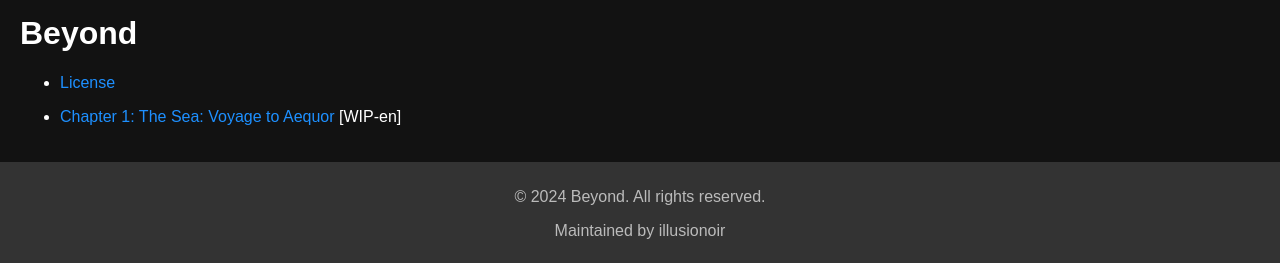
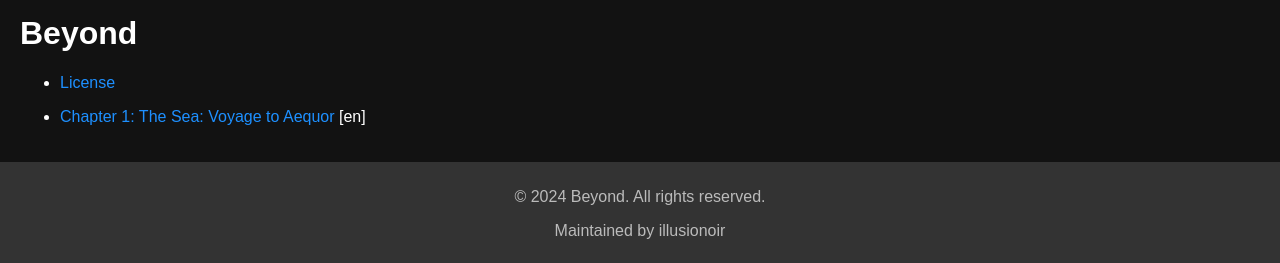
Before and after one commit to Illusionoir/Beyond, a Jekyll site: the page built from index.md, in a window 1280 px wide. Shown: the part 706-969 px from the top of the page. Built offline with Jekyll 4.4.1, drawn with Linux system fonts in a browser that asks for light colours; some web fonts are replaced; our own code applies the rules of GitHub Pages for plain Markdown files.

Commit message:
Update index.md

```diff
--- a/index.md
+++ b/index.md
@@ -2,4 +2,4 @@
 
 - [License ](License.md)
 
-- [Chapter 1: The Sea: Voyage to Aequor](chapters/chapter1.md) [WIP-en]
+- [Chapter 1: The Sea: Voyage to Aequor](chapters/chapter1.md) [en]
```
